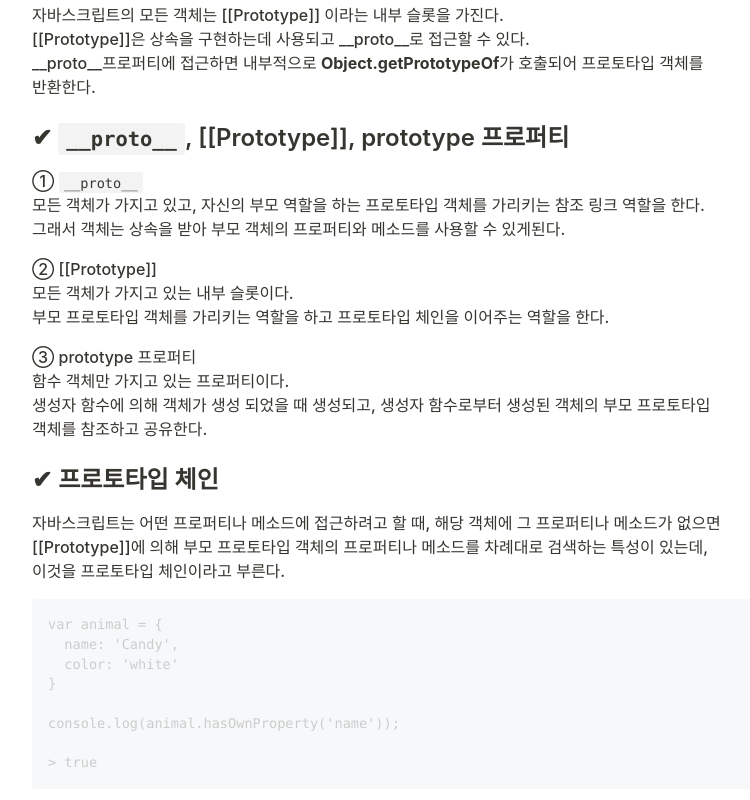
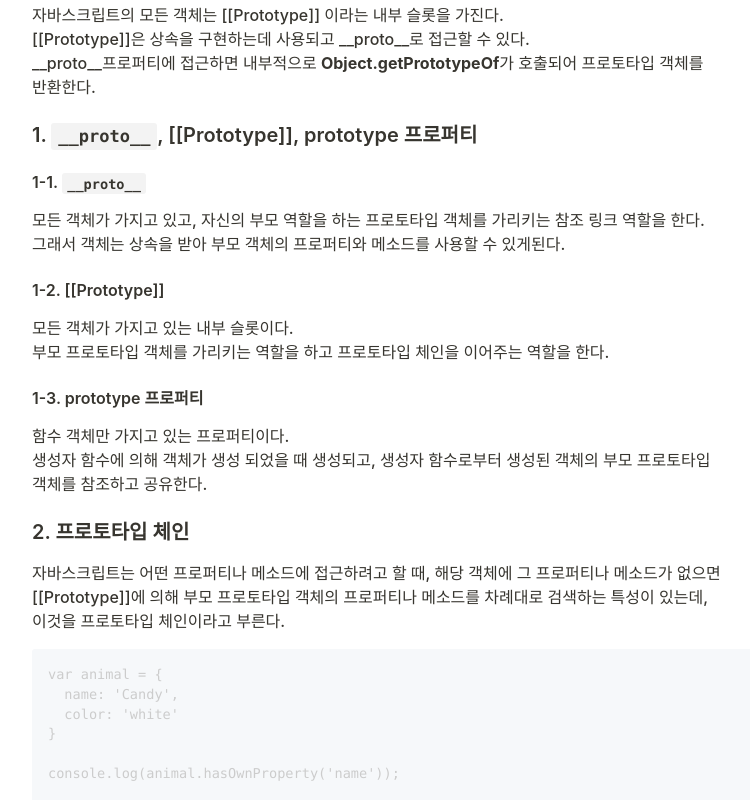
Before and after one commit to slowteady/slowteady.github.io, a Gatsby site: page /javascript/javascript-05/ in a window 1280 px wide. Shown: the part 2000-2800 px from the top of the page, without its empty margins (248-998 px from the left). Built offline with nearby package versions, Linux system fonts and the light colour scheme; Gatsby itself is replaced by a stand-in of ours; some packages are replaced by stand-ins of ours; code samples lack their colours; no server answers.

Commit message:
refactor: 양식 수정

````diff
--- a/content/javascript/javascript-05/index.md
+++ b/content/javascript/javascript-05/index.md
@@ -10,7 +10,7 @@ categories: javascript
 
 자바스크립트는 클래스 기반의 객체지향 언어와는 다르게 프로토타입 기반 객체지향 언어이다.
 
-## ✔ 프로토타입
+## 프로토타입
 
 자바스크립트의 모든 객체는 부모 객체와 연결되어 있다.
 그리고 부모 객체의 프로퍼티나 메소드를 상속받아 사용할 수 있는데,
@@ -36,21 +36,24 @@ console.dir(animal);
 [[Prototype]]은 상속을 구현하는데 사용되고 __proto__로 접근할 수 있다.
 __proto__프로퍼티에 접근하면 내부적으로 **Object.getPrototypeOf**가 호출되어 프로토타입 객체를 반환한다.
 
-## ✔ `__proto__`, [[Prototype]], prototype 프로퍼티
+### 1. `__proto__`, [[Prototype]], prototype 프로퍼티
 
-① `__proto__`
+#### 1-1. `__proto__`
+
 모든 객체가 가지고 있고, 자신의 부모 역할을 하는 프로토타입 객체를 가리키는 참조 링크 역할을 한다.
 그래서 객체는 상속을 받아 부모 객체의 프로퍼티와 메소드를 사용할 수 있게된다.
 
-② [[Prototype]]
+#### 1-2. [[Prototype]]
+
 모든 객체가 가지고 있는 내부 슬롯이다.
 부모 프로토타입 객체를 가리키는 역할을 하고 프로토타입 체인을 이어주는 역할을 한다.
 
-③ prototype 프로퍼티
+#### 1-3. prototype 프로퍼티
+
 함수 객체만 가지고 있는 프로퍼티이다.
 생성자 함수에 의해 객체가 생성 되었을 때 생성되고, 생성자 함수로부터 생성된 객체의 부모 프로토타입 객체를 참조하고 공유한다.
 
-## ✔ 프로토타입 체인
+### 2. 프로토타입 체인
 
 자바스크립트는 어떤 프로퍼티나 메소드에 접근하려고 할 때, 해당 객체에 그 프로퍼티나 메소드가 없으면 [[Prototype]]에 의해 부모 프로토타입 객체의 프로퍼티나 메소드를 차례대로 검색하는 특성이 있는데, 이것을 프로토타입 체인이라고 부른다.
 
@@ -68,7 +71,7 @@ console.log(animal.hasOwnProperty('name'));
 animal은 hasOwnProperty 메소드를 정의하지 않았는데 결과는 true이다.
 [[Prototype]]에 의해 부모 프로토타입 객체 Object.prototype의 hasOwnProperty 메소드를 호출했기 때문에 가능하다.
 
-## ✔ 프로토타입 확장
+### 3. 프로토타입 확장
 
 ```bash
 function Animal(name) {
````
